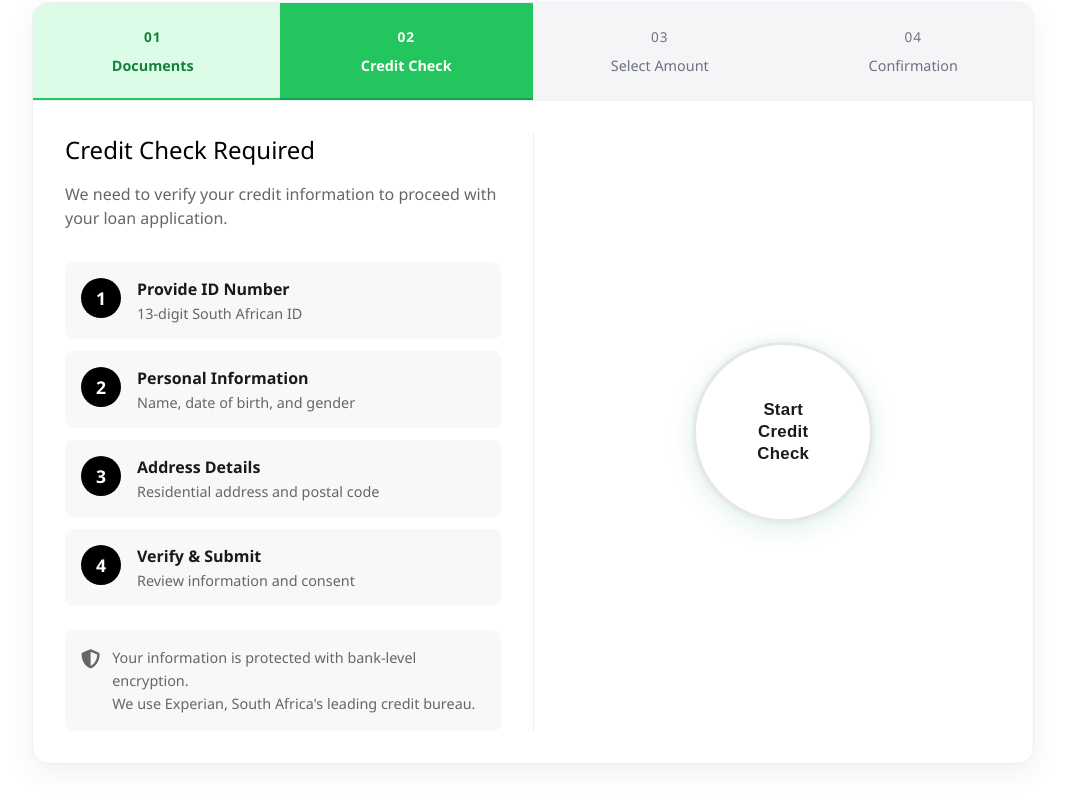
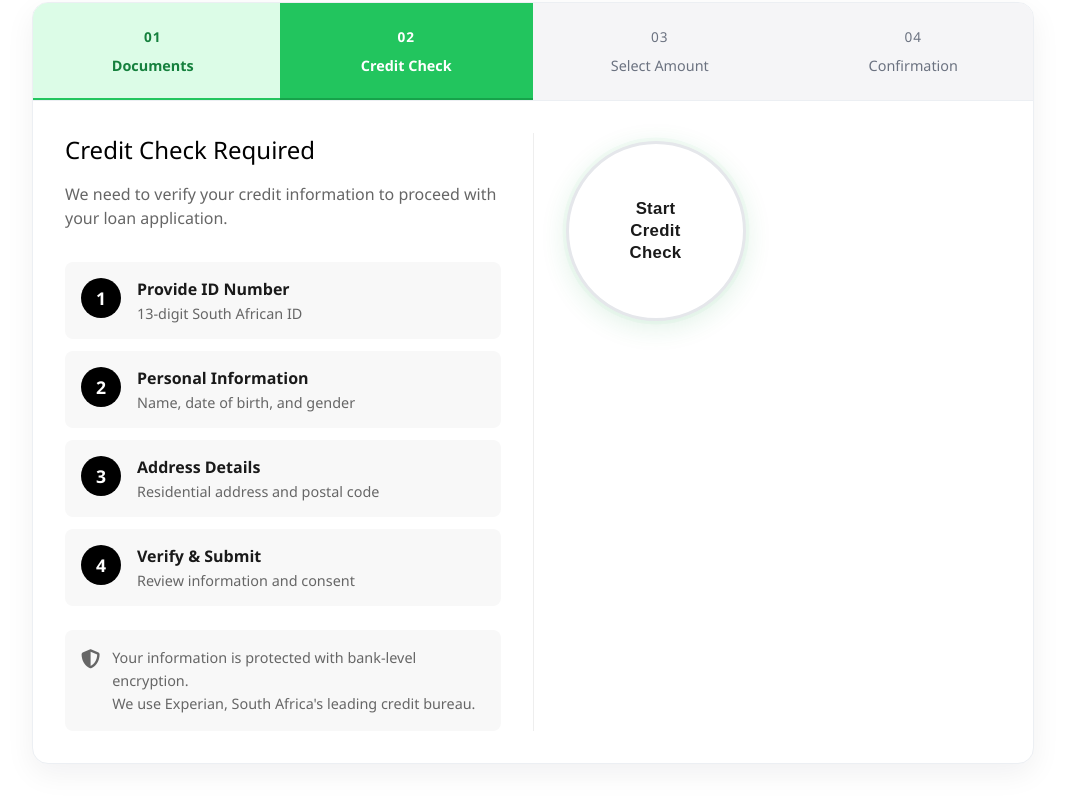
Before and after one commit to MpumeleloTheAlgoHiver/Ndlovu-Cash-Loans, a website: page public/user-portal/pages/apply-loan-2.html in a window 1280 px wide. Shown: the part 848-1650 px from the top of the page, without its empty margins (107-1172 px from the left). Drawn offline with nearby package versions, Linux system fonts and the light colour scheme; files that its build step writes are made by us from their sources.

Commit message:
agressive lift

```diff
--- a/public/user-portal/modules-css/credit-check.css
+++ b/public/user-portal/modules-css/credit-check.css
@@ -279,13 +279,16 @@
 
 .credit-check-right-section {
   display: flex;
-  align-items: center;
+  align-items: flex-start;
   justify-content: center;
+  padding-top: 0.5rem;
 }
 
 .credit-check-right-section .credit-circle-outer {
   width: 100%;
-  min-height: 100%;
+  min-height: auto;
+  height: auto;
+  justify-content: flex-start;
 }
 
 #start-credit-check-btn {
```
